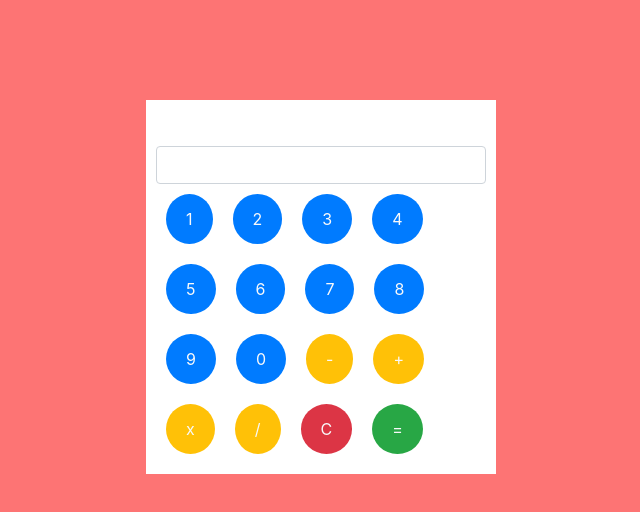
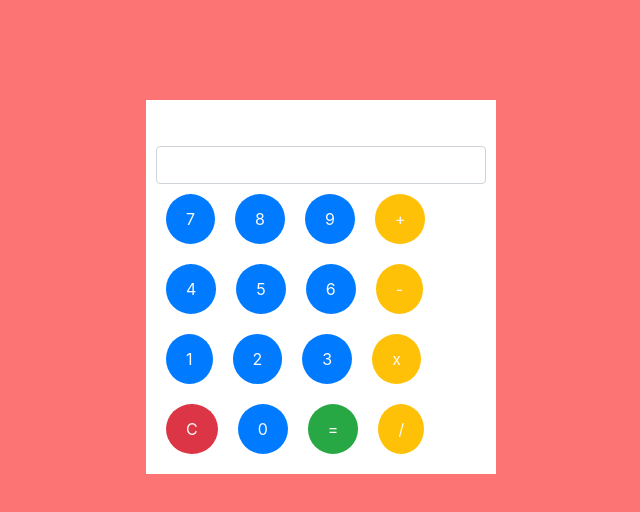
Before and after one commit to MonikaPandian/Calculator, a plain HTML site: page index.html in a window 1280 px wide. Shown: the whole page, without its empty margins (319-959 px from the left). Drawn offline with nearby package versions, Linux system fonts and the light colour scheme.

Commit message:
calculator using dom

```diff
--- a/index.css
+++ b/index.css
@@ -46,4 +46,5 @@ input{
 span{
     font-size: 1.2rem;
     height: 30px;
+
 }
--- a/script.js
+++ b/script.js
@@ -6,6 +6,7 @@ calus.classList.add("calus")
 let span= document.createElement("span")
 span.classList.add("text-right")
 span.setAttribute("id","span")
+
 var input = document. createElement("input")
 input. setAttribute("type","text")
 input.setAttribute("id","input")
@@ -101,39 +102,41 @@ sub.setAttribute("id","sub")
 sub.setAttribute("value","-")
 sub.innerText="-"
 
-var clear = document.createElement("button")
-clear.classList.add("bg-danger","text-light")
-clear.setAttribute("id","clear")
-clear.setAttribute("value","")
-clear.innerText="C"
+var clr = document.createElement("button")
+clr.classList.add("bg-danger","text-light")
+clr.setAttribute("id","clear")
+clr.setAttribute("value","")
+clr.innerText="C"
+clr.addEventListener("click",clear)
 
          container.append(calus)
          calus.append(span)
          calus.append(input)
+         calus.append(seven)
+         calus.append(eight)
+         calus.append(nine)
+         calus.append(add)
+         calus.append(four)
+         calus.append(five)
+         calus.append(six)
+         calus.append(sub)
          calus.append(one)
          calus.append(two)
          calus.append(three)
-         calus.append(four)
-         calus.append(five)
-         calus.append(six)
-         calus.append(seven)
-         calus.append(eight)
-         calus.append(nine)
+         calus.append(multi)
+         calus.append(clr)
          calus.append(zero)
-         calus.append(sub)
-         calus.append(add)
-         calus.append(multi)
+         calus.append(equal)
          calus.append(divi)
-         calus.append(clear)
-         calus.append(equal)
+         document.body.append(container)
 
-         document.body.append(container)
 
 
 var calus=document.querySelector('.calus')
 calus.addEventListener('click', display)
-clear.addEventListener('click',clear)
+
 equal.addEventListener('click', result)
+
 
 var input= document.querySelector('.calus')
 var finalresult=document.querySelector('#input')
@@ -156,6 +159,7 @@ function clear(){
     span.innerHTML=""
     finalresult.value = '0'
 }
+
 function result(){
     var span = document.querySelector('#span');
     var finalresult = document.querySelector('#input')
```
